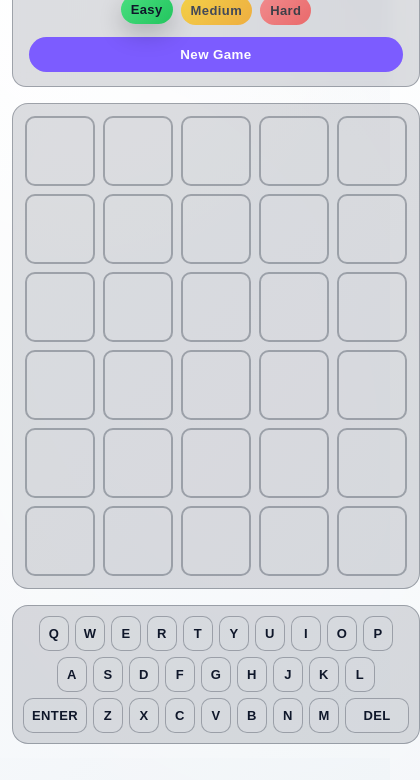
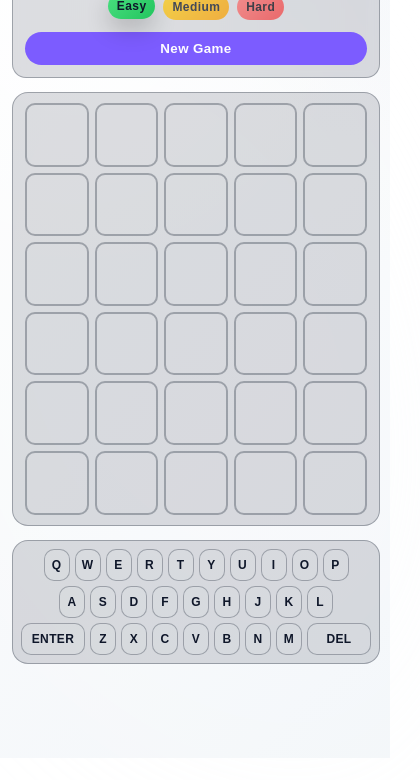
Before and after one commit to TanveerSinghD/Word-Grid, a website with bundled scripts: page index.html in a window 390 px wide. Shown: the part 86-866 px from the top of the page, 420 px wide, since content can reach past the window. After the commit the page ends 844 px from the top, so only its background shows below. Built offline with nearby package versions, Linux system fonts and the light colour scheme.

Commit message:
Update Word Grid

```diff
--- a/script.js
+++ b/script.js
@@ -50,15 +50,6 @@ async function init() {
       })
     );
     boardEl.addEventListener("click", focusMobileInput);
-    if (mobileInput) {
-      mobileInput.addEventListener("keydown", handlePhysicalKey);
-      mobileInput.addEventListener("blur", () => {
-        if (isMobile.matches) {
-          setTimeout(() => focusMobileInput(), 0);
-        }
-      });
-    }
-    focusMobileInput();
   } catch (err) {
     console.error(err);
     showMessage("Word list failed to load. Try refreshing or using a local server.");
@@ -83,7 +74,6 @@ function startGame() {
   guessHistory = [];
   moodScore = 0;
   setBackgroundMood(0);
-  focusMobileInput();
 }
 
 function buildBoard() {
@@ -149,7 +139,6 @@ function handlePhysicalKey(event) {
 
 function handleInput(key) {
   if (gameOver) return;
-  focusMobileInput();
   if (key === "Enter") {
     submitGuess();
   } else if (key === "Del") {
--- a/styles.css
+++ b/styles.css
@@ -65,7 +65,7 @@ body::after {
 }
 
 .page {
-  width: min(560px, 100%);
+  width: min(640px, 100%);
   display: grid;
   gap: 20px;
 }
@@ -385,11 +385,6 @@ body::after {
   0% {
     background-position: 0% 40%;
   }
-
-  /* Ensure scroll gestures work naturally on very small screens */
-  body {
-    touch-action: pan-y;
-  }
   100% {
     background-position: 100% 60%;
   }
@@ -471,3 +466,48 @@ body::after {
     font-size: 13px;
   }
 }
+
+@media (max-width: 400px) {
+  .page {
+    gap: 14px;
+  }
+
+  .header {
+    padding: 12px;
+  }
+
+  .board {
+    grid-template-columns: repeat(5, minmax(36px, 1fr));
+    gap: 6px;
+    padding: 10px 12px;
+    min-height: 280px;
+  }
+
+  .tile {
+    font-size: 16px;
+  }
+
+  .keyboard {
+    padding: 8px;
+    gap: 5px;
+  }
+
+  .key-row {
+    gap: 5px;
+  }
+
+  .key {
+    min-width: 26px;
+    padding: 8px 6px;
+    font-size: 12px;
+  }
+
+  .pill-round {
+    font-size: 12px;
+    padding: 6px 9px;
+  }
+
+  .pill {
+    padding: 9px 12px;
+  }
+}
```
